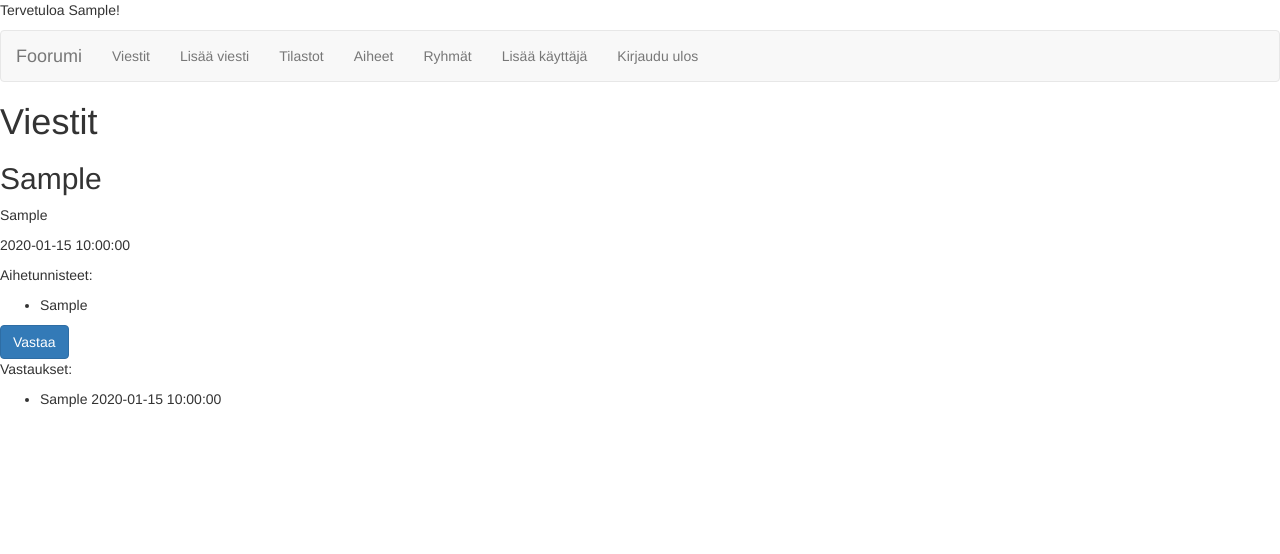
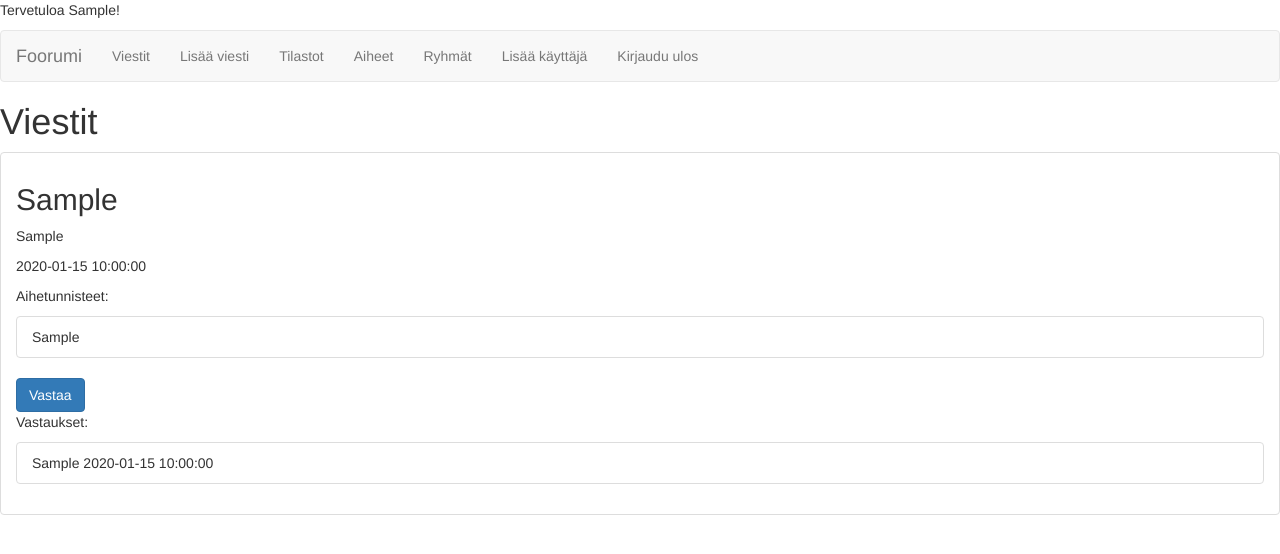
Before and after one commit to helihyv/foorumi, a Flask app: page /viestit in a window 1280 px wide. Shown: the top 554 px of the page. Run offline with Flask 2, Linux system fonts and the light colour scheme; a user stored in the database is signed in; tables that the repository leaves empty hold one stand-in row (values such as "Sample post"); some libraries are stand-ins or nearby versions.

Commit message:
Sovelluksen listaukset tyylitelty bootstrap:illä

```diff
--- a/application/templates/ryhmat/ryhma.html
+++ b/application/templates/ryhmat/ryhma.html
@@ -5,9 +5,9 @@
 {{ wtf.quick_form(form, action=url_for('lisaa_jasenia', ryhma_id=ryhma.id), button_map={"nappi" : "success"}) }}
 
 <h2>Jäsenet</h2>
-<ul>
+<ul class="list-group">
   {% for jasen in ryhma.jasenet %}
-  <li>
+  <li class="list-group-item">
     {{ jasen.nimi }}
   </li>
   {% endfor %}
--- a/application/templates/ryhmat/ryhmat.html
+++ b/application/templates/ryhmat/ryhmat.html
@@ -4,10 +4,10 @@
 
 {{ wtf.quick_form(form, action=url_for('ryhmat_luo'), button_map={"nappi" : "success"}) }}
 
-<ul>
+<ul class="list-group">
   <h2>Ryhmät</h2>
   {% for ryhma in ryhmat %}
-  <li>
+  <li class="list-group-item">
     <a href="{{ url_for('ryhma', ryhma_id=ryhma.id) }}"> {{ ryhma.nimi }}</a>
   </li>
   {% endfor %}
--- a/application/templates/viestit/lista.html
+++ b/application/templates/viestit/lista.html
@@ -1,22 +1,32 @@
 {% extends "layout.html" %} {% block content %}
 <h1>Viestit</h1>
+<ul class="list-group">
   {% for viesti in viestit %}
+  <li class="list-group-item">
     <h2>{{ viesti.otsikko }}</h2>
     <p>{{ viesti.teksti }}</p>
     <p>{{ viesti.kirjoitusaika }}</p>
     <p>Aihetunnisteet:</p>
-<ul>
+    <ul class="list-group">
       {% if aihe is iterable %} {% for aihe in viesti.aiheet %}
-  <li>{{ aihe.aihe }}</li>
+      <li class="list-group-item">{{ aihe.aihe }}</li>
       {% endfor %} {% endif %}
     </ul>
-<form method="GET" action="{{url_for('viestit_vastaa', viesti_id=viesti.id)}}">
+    <form
+      method="GET"
+      action="{{url_for('viestit_vastaa', viesti_id=viesti.id)}}"
+    >
       <input class="btn btn-primary" type="submit" value="Vastaa" />
     </form>
     <p>Vastaukset:</p>
-<ul>
+    <ul class="list-group">
       {% for vastaus in viesti.vastaukset %}
-  <li>{{ vastaus.otsikko }} {{ vastaus.kirjoitusaika }}</li>
+      <li class="list-group-item">
+        {{ vastaus.otsikko }} {{ vastaus.kirjoitusaika }}
+      </li>
       {% endfor %}
     </ul>
-{% endfor %} {% endblock %}
+  </li>
+  {% endfor %}
+</ul>
+{% endblock %}
```
Also changed, not shown: application/templates/aiheet/aiheet.html (+3 -5 lines). Lines whose indentation alone changed are shown as unchanged.
